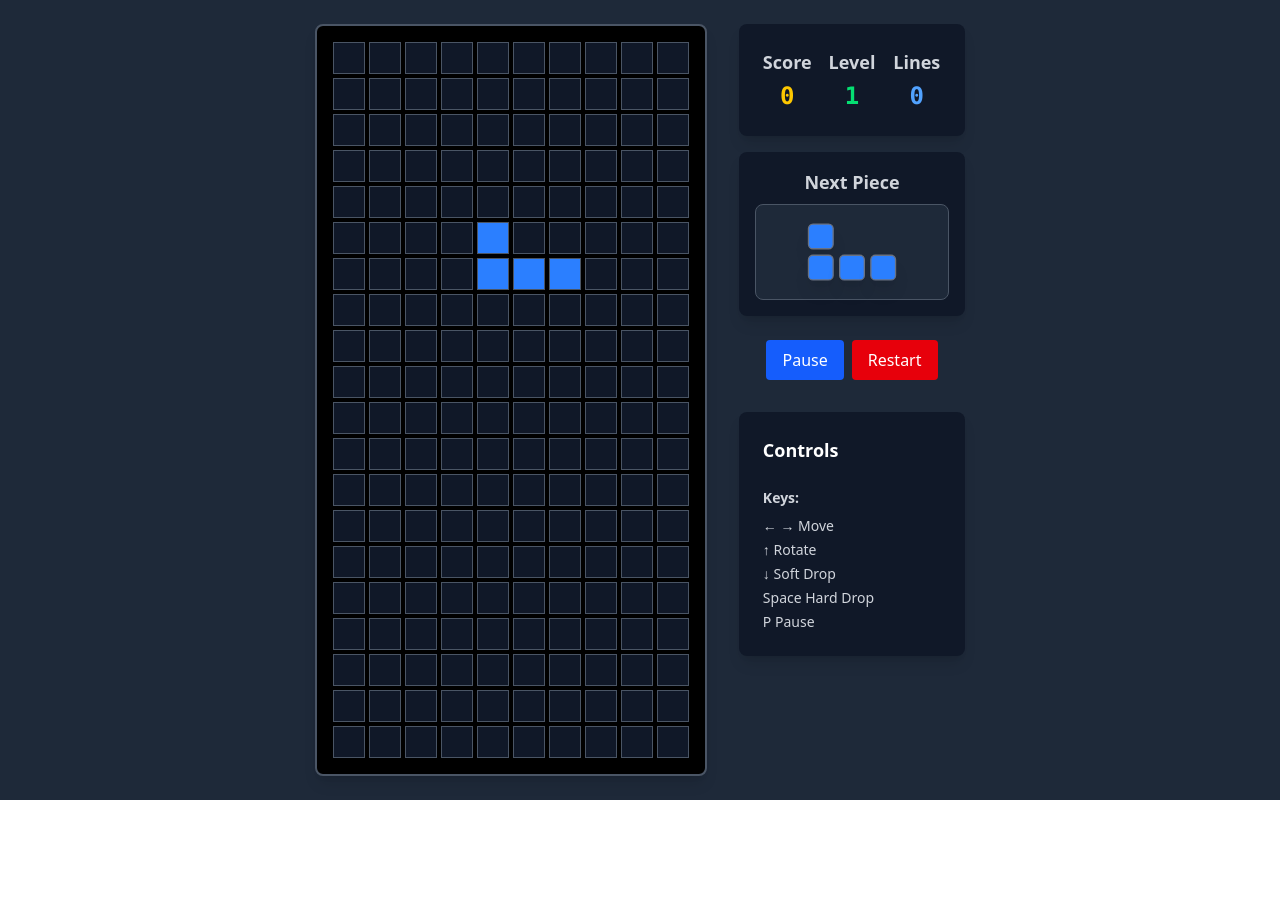
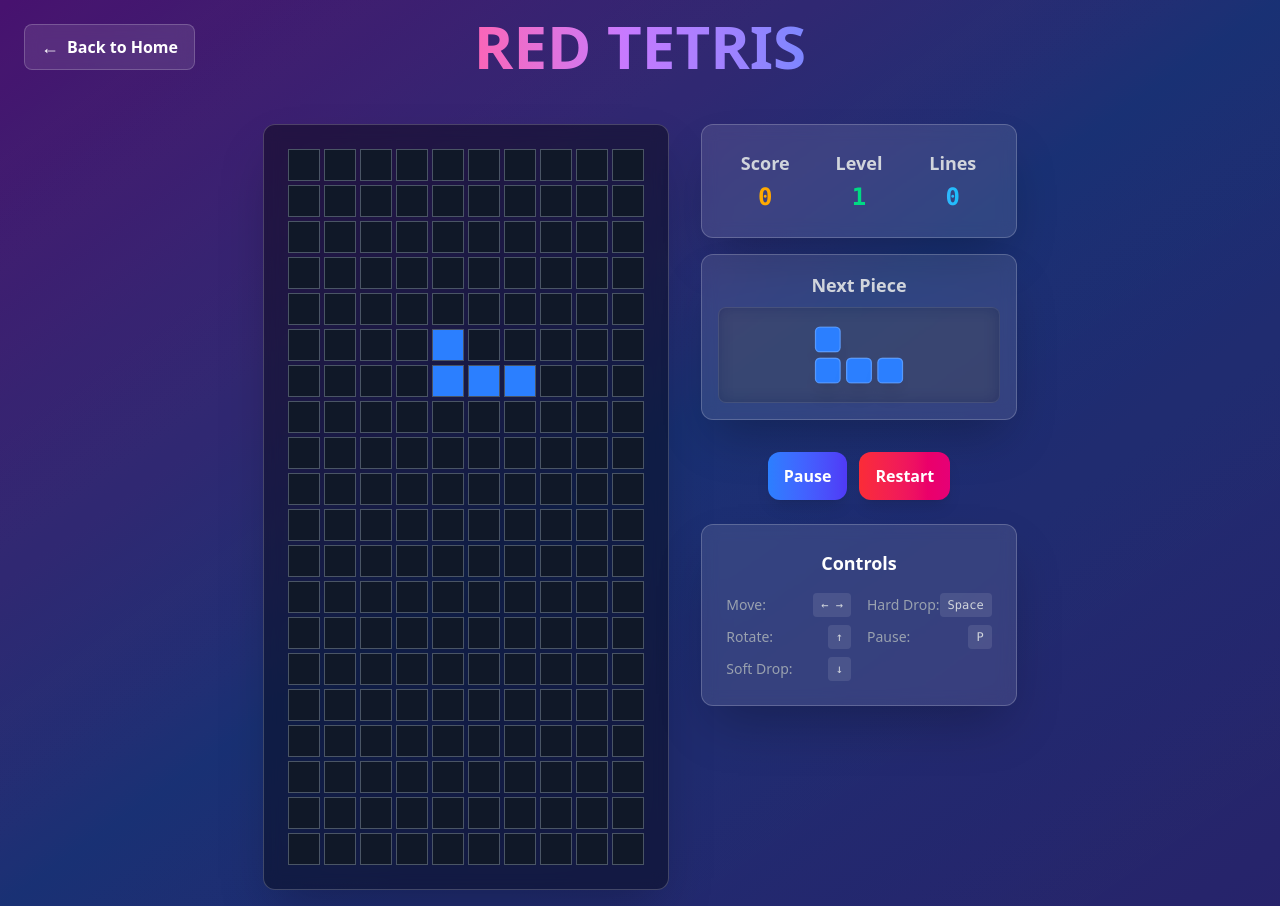
Before and after one commit to Achraf-ahrach/red-tetris, a React (Vite) app in the folder client/: page /game in a window 1280 px wide. Before the commit the page ends 800 px from the top, so only its background shows below. Built offline with nearby package versions, Linux system fonts and the light colour scheme.

Commit message:
style: modernize game UI with glassmorphism theme
Apply landing page color scheme and glassmorphism effects to game components

```diff
--- a/client/src/components/Board.jsx
+++ b/client/src/components/Board.jsx
@@ -35,7 +35,7 @@ const Board = ({ currentBoard, currentPiece, currentPosition, isGameOver }) => {
   return (
     <div className="relative">
       <div
-        className="grid gap-1 p-4 bg-black border-2 border-gray-600 rounded-lg shadow-lg"
+        className="grid gap-1 p-6 bg-black/40 backdrop-blur-sm border border-white/20 rounded-xl shadow-2xl"
         style={{ gridTemplateColumns: `repeat(${BOARD_WIDTH}, 1fr)` }}
       >
         {displayBoard.map((row, rowIndex) =>
@@ -50,10 +50,12 @@ const Board = ({ currentBoard, currentPiece, currentPosition, isGameOver }) => {
       </div>
 
       {isGameOver && (
-        <div className="absolute inset-0 bg-black/70 bg-opacity-75 flex items-center justify-center rounded-lg">
-          <div className="text-center">
-            <h2 className="text-4xl font-bold text-red-500 mb-2">GAME OVER</h2>
-            <p className="text-xl text-white">Press Restart to play again</p>
+        <div className="absolute inset-0 bg-black/70 backdrop-blur-sm flex items-center justify-center rounded-xl">
+          <div className="text-center bg-white/10 backdrop-blur-md p-8 rounded-xl border border-white/20">
+            <h2 className="text-4xl font-bold text-transparent bg-clip-text bg-gradient-to-r from-red-400 to-pink-400 mb-4">
+              GAME OVER
+            </h2>
+            <p className="text-xl text-gray-300">Press Restart to play again</p>
           </div>
         </div>
       )}
--- a/client/src/components/GameControls.jsx
+++ b/client/src/components/GameControls.jsx
@@ -8,44 +8,80 @@ const GameControls = ({
   onRestart,
 }) => {
   return (
-    <div className="flex flex-col gap-8 pt-4">
+    <div className="flex flex-col gap-6 pt-4">
       <div>
-        <div className="flex gap-2 justify-center">
+        <div className="flex gap-3 justify-center">
           {isGameOver ? (
             <button
               onClick={onRestart}
-              className="w-full px-4 py-2 bg-green-600 hover:bg-green-700 text-white rounded transition-colors"
+              className="group relative px-6 py-3 bg-gradient-to-r from-green-500 to-emerald-600 text-white font-bold rounded-xl shadow-lg hover:shadow-green-500/25 transition-all duration-300 transform hover:scale-105 hover:from-green-600 hover:to-emerald-700"
             >
-              New Game
+              <span className="relative z-10">New Game</span>
+              <div className="absolute inset-0 bg-white/20 rounded-xl opacity-0 group-hover:opacity-100 transition-opacity duration-300"></div>
             </button>
           ) : (
             <>
               <button
                 onClick={onPause}
-                className="px-4 py-2 bg-blue-600 hover:bg-blue-700 text-white rounded transition-colors"
+                className="group relative px-4 py-3 bg-gradient-to-r from-blue-500 to-indigo-600 text-white font-semibold rounded-xl shadow-lg hover:shadow-blue-500/25 transition-all duration-300 transform hover:scale-105"
               >
-                {isPaused ? "Resume" : "Pause"}
+                <span className="relative z-10">
+                  {isPaused ? "Resume" : "Pause"}
+                </span>
+                <div className="absolute inset-0 bg-white/20 rounded-xl opacity-0 group-hover:opacity-100 transition-opacity duration-300"></div>
               </button>
               <button
                 onClick={onRestart}
-                className="px-4 py-2 bg-red-600 hover:bg-red-700 text-white rounded transition-colors"
+                className="group relative px-4 py-3 bg-gradient-to-r from-red-500 to-pink-600 text-white font-semibold rounded-xl shadow-lg hover:shadow-red-500/25 transition-all duration-300 transform hover:scale-105"
               >
-                Restart
+                <span className="relative z-10">Restart</span>
+                <div className="absolute inset-0 bg-white/20 rounded-xl opacity-0 group-hover:opacity-100 transition-opacity duration-300"></div>
               </button>
             </>
           )}
         </div>
       </div>
-      <div className="flex flex-col p-6 bg-gray-900 rounded-lg shadow-lg">
-        <h3 className="text-lg font-bold text-white mb-2">Controls</h3>
-        <div className="mt-4 text-sm text-gray-300">
-          <p className="font-semibold mb-2">Keys:</p>
-          <div className="space-y-1">
-            <p>← → Move</p>
-            <p>↑ Rotate</p>
-            <p>↓ Soft Drop</p>
-            <p>Space Hard Drop</p>
-            <p>P Pause</p>
+
+      <div className="flex flex-col p-6 bg-white/10 backdrop-blur-sm rounded-xl shadow-2xl border border-white/20">
+        <h3 className="text-lg font-bold text-white mb-4 text-center">
+          Controls
+        </h3>
+        <div className="text-sm text-gray-300">
+          <div className="grid grid-cols-2 gap-4">
+            <div className="space-y-2">
+              <div className="flex items-center justify-between">
+                <span className="text-gray-400">Move:</span>
+                <span className="font-mono bg-white/10 px-2 py-1 rounded text-xs">
+                  ← →
+                </span>
+              </div>
+              <div className="flex items-center justify-between">
+                <span className="text-gray-400">Rotate:</span>
+                <span className="font-mono bg-white/10 px-2 py-1 rounded text-xs">
+                  ↑
+                </span>
+              </div>
+              <div className="flex items-center justify-between">
+                <span className="text-gray-400">Soft Drop:</span>
+                <span className="font-mono bg-white/10 px-2 py-1 rounded text-xs">
+                  ↓
+                </span>
+              </div>
+            </div>
+            <div className="space-y-2">
+              <div className="flex items-center justify-between">
+                <span className="text-gray-400">Hard Drop:</span>
+                <span className="font-mono bg-white/10 px-2 py-1 rounded text-xs">
+                  Space
+                </span>
+              </div>
+              <div className="flex items-center justify-between">
+                <span className="text-gray-400">Pause:</span>
+                <span className="font-mono bg-white/10 px-2 py-1 rounded text-xs">
+                  P
+                </span>
+              </div>
+            </div>
           </div>
         </div>
       </div>
--- a/client/src/components/GameStats.jsx
+++ b/client/src/components/GameStats.jsx
@@ -17,28 +17,25 @@ const GameStats = ({ score, level, lines, nextPiece }) => {
   return (
     <div className="flex flex-col gap-4">
       {/* Game Statistics */}
-      <div className="bg-gray-900 p-6 rounded-lg shadow-lg">
-        {/* <h2 className="text-xl font-bold text-white mb-4 text-center border-b border-gray-700 pb-2">
-          Game Stats
-        </h2> */}
+      <div className="bg-white/10 backdrop-blur-sm p-6 rounded-xl shadow-2xl border border-white/20">
         <div className="grid grid-cols-3 gap-4">
           <div className="text-center">
             <h3 className="text-lg font-semibold text-gray-300 mb-1">Score</h3>
-            <p className="text-2xl font-mono text-yellow-400 font-bold">
+            <p className="text-2xl font-mono text-transparent bg-clip-text bg-gradient-to-r from-yellow-400 to-orange-400 font-bold">
               {score.toLocaleString()}
             </p>
           </div>
 
           <div className="text-center">
             <h3 className="text-lg font-semibold text-gray-300 mb-1">Level</h3>
-            <p className="text-2xl font-mono text-green-400 font-bold">
+            <p className="text-2xl font-mono text-transparent bg-clip-text bg-gradient-to-r from-green-400 to-emerald-400 font-bold">
               {level}
             </p>
           </div>
 
           <div className="text-center">
             <h3 className="text-lg font-semibold text-gray-300 mb-1">Lines</h3>
-            <p className="text-2xl font-mono text-blue-400 font-bold">
+            <p className="text-2xl font-mono text-transparent bg-clip-text bg-gradient-to-r from-blue-400 to-cyan-400 font-bold">
               {lines}
             </p>
           </div>
@@ -47,11 +44,11 @@ const GameStats = ({ score, level, lines, nextPiece }) => {
 
       {/* Next Piece Preview */}
       {nextPiece && (
-        <div className="bg-gray-900 p-4 rounded-lg shadow-lg">
+        <div className="bg-white/10 backdrop-blur-sm p-4 rounded-xl shadow-2xl border border-white/20">
           <p className="text-lg font-semibold text-gray-300 mb-2 text-center">
             Next Piece
           </p>
-          <div className="bg-gray-800 p-4 rounded-lg border border-gray-600 flex items-center justify-center min-h-24">
+          <div className="bg-black/20 backdrop-blur-sm p-4 rounded-lg border border-white/10 flex items-center justify-center min-h-24">
             <div className="relative flex items-center justify-center">
               {/* Calculate piece bounds for better centering */}
               {(() => {
@@ -103,7 +100,7 @@ const GameStats = ({ score, level, lines, nextPiece }) => {
                                   isActive
                                     ? `${getColorClass(
                                         nextPiece.color
-                                      )} shadow-lg border border-gray-500 hover:shadow-xl`
+                                      )} shadow-lg border border-white/20 hover:shadow-xl`
                                     : "bg-transparent"
                                 }`}
                               />
--- a/client/src/pages/game/index.jsx
+++ b/client/src/pages/game/index.jsx
@@ -1,4 +1,5 @@
 import React, { useState, useEffect, useCallback } from "react";
+import { useNavigate } from "react-router-dom";
 import Board from "@/components/Board";
 import GameStats from "@/components/GameStats";
 import GameControls from "@/components/GameControls";
@@ -17,6 +18,8 @@ import {
 } from "@/utils/gameLogic";
 
 function Game() {
+  const navigate = useNavigate();
+
   // Game state
   const [board, setBoard] = useState(createEmptyBoard);
   const [currentPiece, setCurrentPiece] = useState(null);
@@ -215,14 +218,35 @@ function Game() {
   };
 
   return (
-    <div className="min-h-screen bg-gray-800 text-white flex flex-col items-center justify-center p-4">
-      {/* <h1 className="text-4xl font-bold mb-8 text-red-500">Red Tetris</h1> */}
+    <div className="min-h-screen bg-gradient-to-br from-purple-900 via-blue-900 to-indigo-900 relative overflow-hidden">
+      {/* Background Pattern */}
+      <div className="absolute inset-0 bg-black/20">
+        <div className="absolute inset-0 opacity-30">
+          <div className="absolute inset-0 bg-gradient-to-br from-transparent via-white/5 to-transparent"></div>
+        </div>
+      </div>
 
+      <div className="relative z-10 min-h-screen text-white flex flex-col items-center justify-center p-4">
+        {/* Back Button */}
+        <button
+          onClick={() => navigate("/")}
+          className="absolute top-6 left-6 group flex items-center gap-2 px-4 py-2 bg-white/10 backdrop-blur-sm text-white font-semibold rounded-lg hover:bg-white/20 transition-all duration-300 border border-white/20"
+        >
+          <span className="text-lg">←</span>
+          <span>Back to Home</span>
+        </button>
+
+        {/* Game Title */}
+        <div className="text-center mb-8">
+          <h1 className="text-5xl md:text-6xl font-bold text-transparent bg-clip-text bg-gradient-to-r from-pink-400 via-purple-400 to-indigo-400 mb-4">
+            RED TETRIS
+          </h1>
           {!gameStarted && !isGameOver && (
-        <div className="text-center mb-8">
-          <p className="text-xl mb-4">Press Space or Enter to start!</p>
+            <p className="text-xl mb-4 text-gray-300">
+              Press Space or Enter to start!
+            </p>
+          )}
         </div>
-      )}
 
         <div className="flex gap-8 items-start flex-wrap justify-center">
           <Board
@@ -231,7 +255,7 @@ function Game() {
             currentPosition={currentPosition}
             isGameOver={isGameOver}
           />
-        <div className="flex flex-col gap-2">
+          <div className="flex flex-col gap-4">
             <GameStats
               score={score}
               level={level}
@@ -249,13 +273,16 @@ function Game() {
         </div>
 
         {isPaused && (
-        <div className="fixed inset-0 bg-black/50 bg-opacity-50 flex items-center justify-center">
-          <div className="bg-gray-900 p-8 rounded-lg text-center">
-            <h2 className="text-3xl font-bold mb-4">PAUSED</h2>
-            <p>Press P to resume</p>
+          <div className="fixed inset-0 bg-black/70 backdrop-blur-sm flex items-center justify-center z-50">
+            <div className="bg-white/10 backdrop-blur-md p-8 rounded-xl text-center border border-white/20 shadow-2xl">
+              <h2 className="text-4xl font-bold mb-4 text-transparent bg-clip-text bg-gradient-to-r from-pink-400 to-purple-400">
+                PAUSED
+              </h2>
+              <p className="text-gray-300">Press P to resume</p>
             </div>
           </div>
         )}
+      </div>
     </div>
   );
 }
```
Lines whose indentation alone changed are shown as unchanged.
